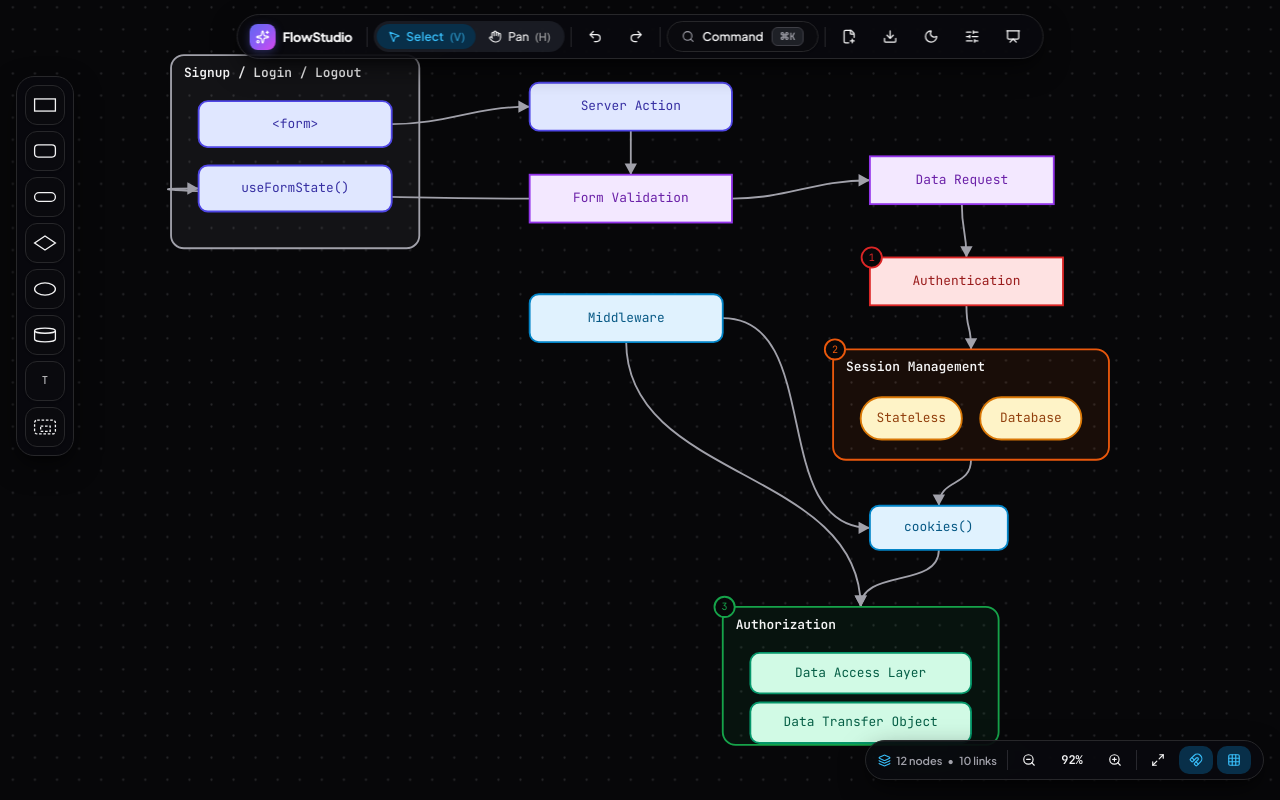
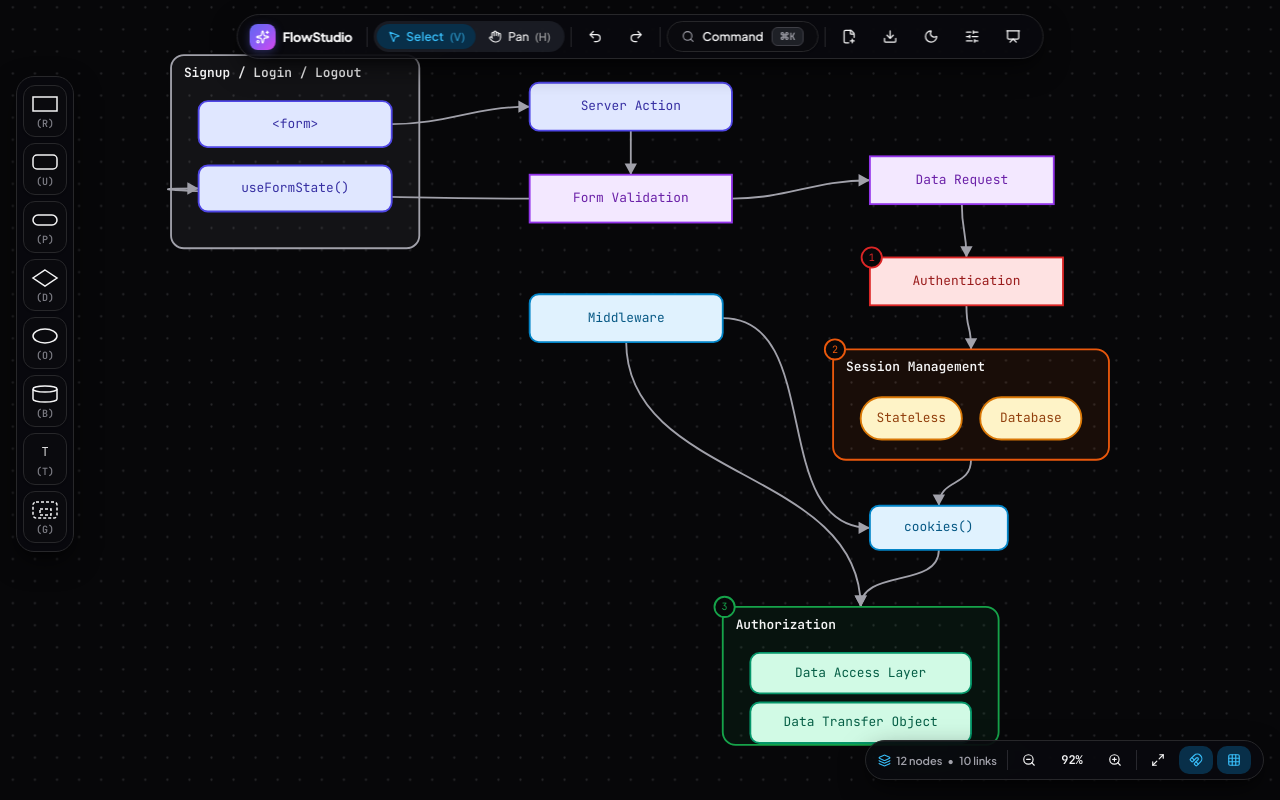
Before and after one commit to raushanraja/flowstudio, a React (Vite) app: page / in a window 1280 px wide. Built offline with nearby package versions, Linux system fonts and the light colour scheme.

Commit message:
feat(ui): stack palette shortcuts with breathing space and fix grouping reference error

```diff
--- a/src/App.jsx
+++ b/src/App.jsx
@@ -7,6 +7,7 @@ import {
   isTheme,
   isDarkTheme,
   getGroupStyle,
+  GROUP_STYLES,
   getPaletteForTheme,
   getContrast,
   getEffectiveTextColor,
@@ -1059,7 +1060,7 @@ export default function App() {
       by = Math.min(...chosen.map((n) => n.y)) - 24;
     const bw = Math.max(...chosen.map((n) => n.x + n.w)) + 24 - bx,
       bh = Math.max(...chosen.map((n) => n.y + n.h)) + 24 - by;
-    const gStyle = GROUP_STYLES[theme] || GROUP_STYLES.light;
+    const gStyle = getGroupStyle(theme);
     const g = {
       id: uid(),
       type: "group",
--- a/src/components/Palette.jsx
+++ b/src/components/Palette.jsx
@@ -13,7 +13,7 @@ export default function Palette({ onAddNode }) {
         display: "flex",
         flexDirection: "column",
         gap: 6,
-        padding: 8,
+        padding: "8px 6px",
         borderRadius: 18,
         alignItems: "center",
       }}
@@ -26,6 +26,7 @@ export default function Palette({ onAddNode }) {
           onClick={() => onAddNode(s.type)}
         >
           <ShapeIcon type={s.type} />
+          <span className="fs-palbtn-key">({s.key})</span>
         </button>
       ))}
     </div>
--- a/src/index.css
+++ b/src/index.css
@@ -158,11 +158,14 @@ textarea {
 }
 
 .fs-palbtn {
-  width: 40px;
-  height: 40px;
+  width: 44px;
+  height: 52px;
   display: flex;
+  flex-direction: column;
   align-items: center;
   justify-content: center;
+  gap: 5px;
+  padding: 6px 3px 5px;
   border: 1px solid var(--border);
   border-radius: 12px;
   background: var(--panel-solid);
@@ -176,12 +179,28 @@ textarea {
   border-color: var(--accent);
   color: var(--accent);
   background: var(--accent-light);
-  transform: scale(1.08);
+  transform: translateY(-1px) scale(1.04);
   box-shadow: 0 4px 14px var(--accent-glow, rgba(99, 102, 241, 0.2));
 }
 
 .fs-palbtn:active {
-  transform: scale(0.95);
+  transform: translateY(0) scale(0.96);
+}
+
+.fs-palbtn-key {
+  font-size: 10px;
+  font-weight: 700;
+  font-family: 'JetBrains Mono', monospace;
+  line-height: 1;
+  color: var(--muted);
+  opacity: 0.75;
+  pointer-events: none;
+  transition: opacity 0.18s ease, color 0.18s ease;
+}
+
+.fs-palbtn:hover .fs-palbtn-key {
+  color: var(--accent);
+  opacity: 1;
 }
 
 /* Styled Inputs */
```
